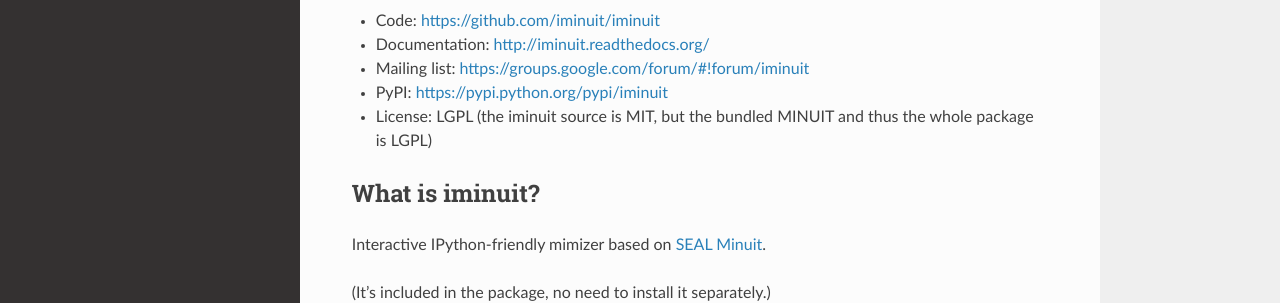
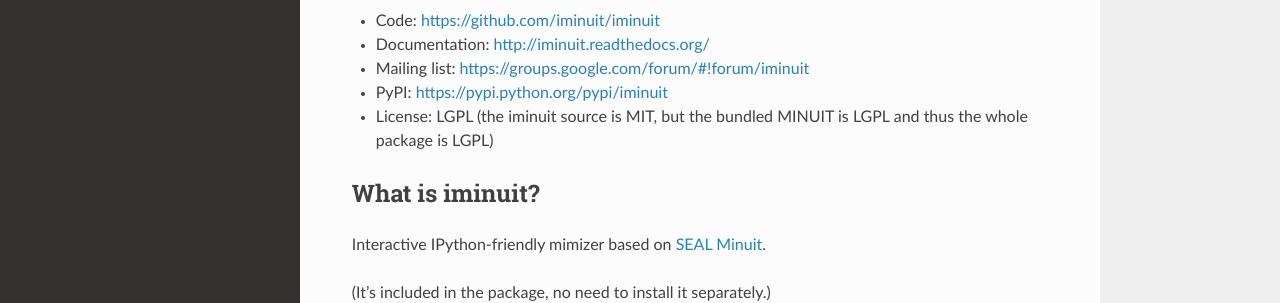
Before and after one commit to scikit-hep/iminuit, a Sphinx documentation site: the page built from doc/index.rst, in a window 1280 px wide and 900 px high. Shown: the part 199-502 px from the top of the window. Built offline with Sphinx 7.4.7 and the Read the Docs theme 2.0.0, drawn with Linux system fonts in a browser that asks for light colours; the version number could not be read and is left out.

Commit message:
Fix typo on license statement in doc/index.rst

```diff
--- a/doc/index.rst
+++ b/doc/index.rst
@@ -9,7 +9,7 @@
 * Documentation: http://iminuit.readthedocs.org/
 * Mailing list: https://groups.google.com/forum/#!forum/iminuit
 * PyPI: https://pypi.python.org/pypi/iminuit
-* License: LGPL (the iminuit source is MIT, but the bundled MINUIT and thus the whole package is LGPL)
+* License: LGPL (the iminuit source is MIT, but the bundled MINUIT is LGPL and thus the whole package is LGPL)
 
 What is iminuit?
 ----------------
```
